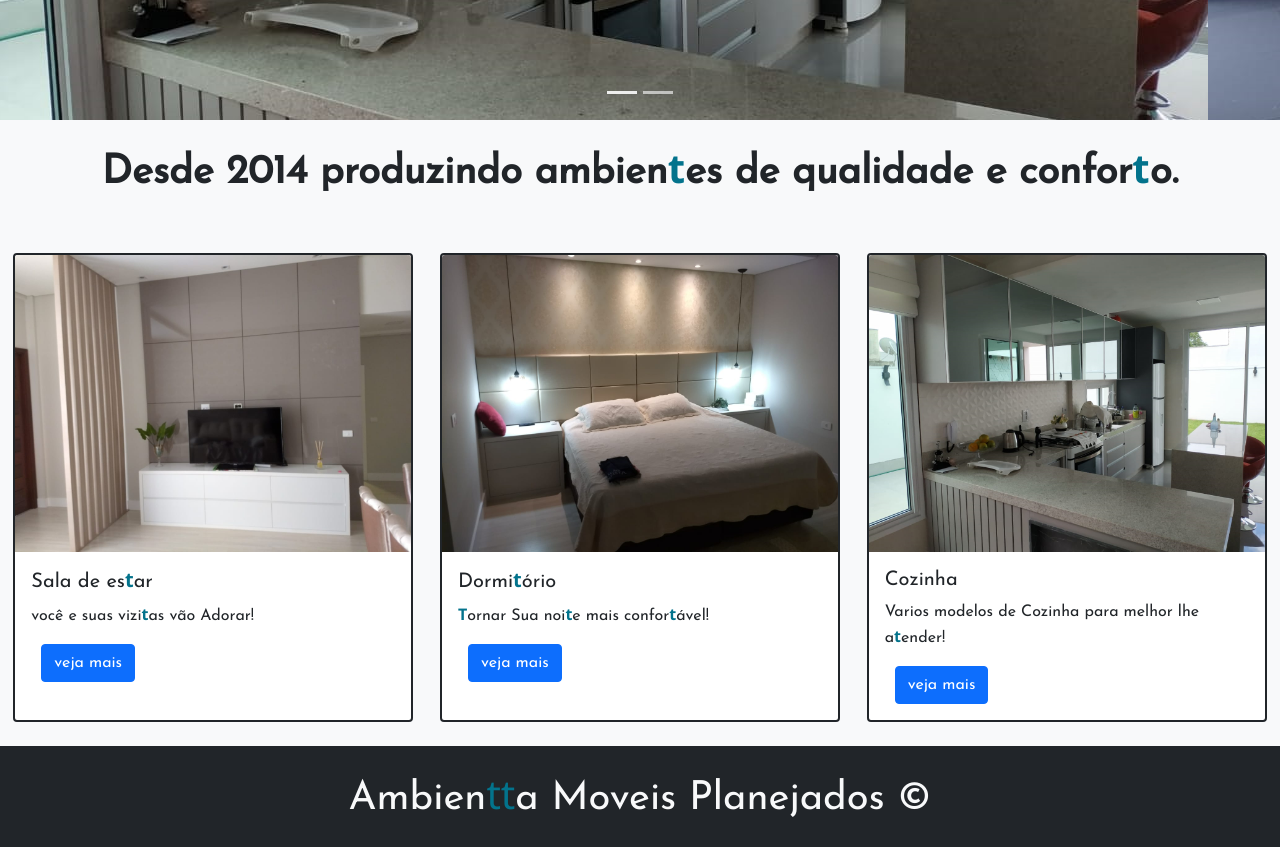
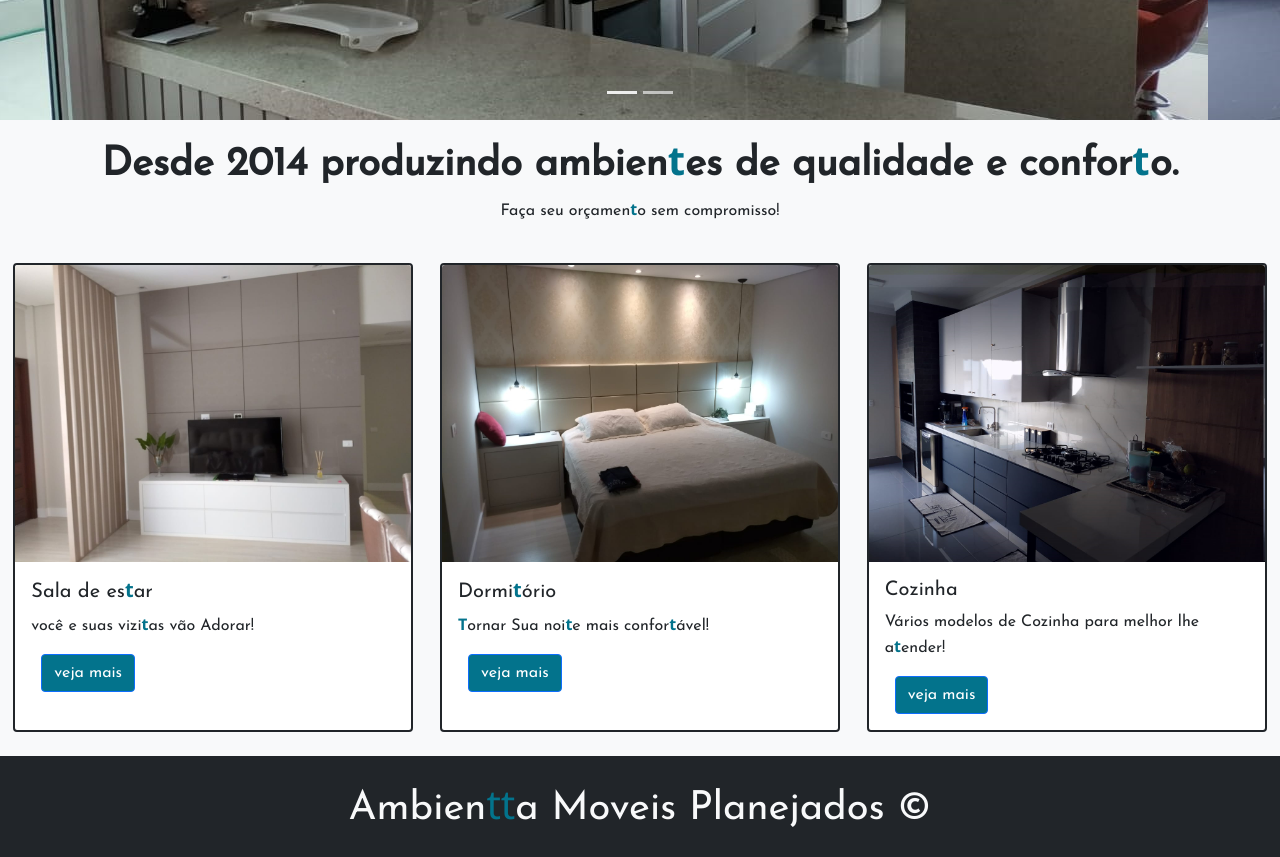
Before and after one commit to hudsoncap/ambientta, a plain HTML site: page index.html in a window 1280 px wide. Shown: the part 480-1337 px from the top of the page. Drawn offline with nearby package versions, Linux system fonts and the light colour scheme.

Commit message:
attambientta

```diff
--- a/estilo/estilo.css
+++ b/estilo/estilo.css
@@ -8,11 +8,14 @@
     --font2: font-family: 'Roboto', sans-serif;
     --font3: font-family: 'Josefin Sans', sans-serif;
 }
-*{font-family: 'Josefin Sans', sans-serif;}
+*{font-family: 'Josefin Sans', sans-serif;
+ }
+
+
 
 a{color: white!important;
   font-family: 'Josefin Sans', sans-serif;
-   font-size: 28px;
+   font-size: 25px;
   margin-left: 10px;}
 
   a:hover {
@@ -40,6 +43,11 @@ strong{color: var(--color1);
   width: 214px;
   }
 
+.btn-primary{background-color: var(--color1);}
+
+.btn-primary:hover {
+   background-color: var(--color1);
+}
 
 
 
--- a/index.html
+++ b/index.html
@@ -58,12 +58,14 @@
     </header>
 
     <main class="bg-light">
-               <h1 class="text-center sub-titu display-6 p-4">Desde 2014 produzindo ambien<strong>t</strong>es de qualidade e confor<strong>t</strong>o.</h1>
+               <h1 class="text-center sub-titu display-6 pt-3">Desde 2014 produzindo ambien<strong>t</strong>es de qualidade e confor<strong>t</strong>o.</h1>
 
-               <section class="container-fluid bg-light " id="Ambientes">
+               <p class="text-center" >Faça seu orçamen<strong>t</strong>o sem compromisso!</p>
+
+               <section class="contai">
+                 <section class="container-fluid  bg-light" id="Ambientes">
 
                <div class="row justify-content-md-center">
-
                   <article class="card  border border-dark border-2 borda-cor-especial card-largura p-0 mx-auto my-4 col-12  col-md-4" >
                     <img src="imagens/IMG-20181003-WA0013.jpg" class="card-img-top imagem-card" alt="sala1">
                     <div class="card-body">
@@ -72,7 +74,6 @@
                       <a href="#" class="btn btn-primary">veja mais</a>
                     </div>
                   </article>
-
                   <article class="card border border-dark border-2 borda-cor-especial card-largura p-0 mx-auto my-4 col-12  col-md-4 " >
                     <img src="imagens/IMG-20181003-WA0012.jpg" class="card-img-top imagem-card" alt="quarto1">
                     <div class="card-body">
@@ -81,18 +82,16 @@
                       <a href="#" class="btn btn-primary">veja mais</a>
                     </div>
                   </article>
-
-
                      <article class="card borda-cor-especial border border-dark border-2 card-largura p-0 mx-auto my-4 col-12  col-md-4 " >
-                     <img src="imagens/cozinha1.jpeg" class="card-img-top imagem-card" alt="cozinha1">
+                       <img src="imagens/cozinha2.jpg" class="card-img-top imagem-card" alt="cozinha1">
                        <div class="card-body">
                          <h5 class="card-title">Cozinha</h5>
-                       <p class="card-text">Varios modelos de Cozinha para melhor lhe a<strong>t</strong>ender!</p>
+                         <p class="card-text">Vários modelos de Cozinha para melhor lhe a<strong>t</strong>ender!</p>
                          <a href="#" class="btn btn-primary">veja mais</a>
                        </div>
                      </article>
                   </div>
-
+                 </section>
                </section>
 
     </main>
```
Lines whose indentation alone changed are shown as unchanged.
